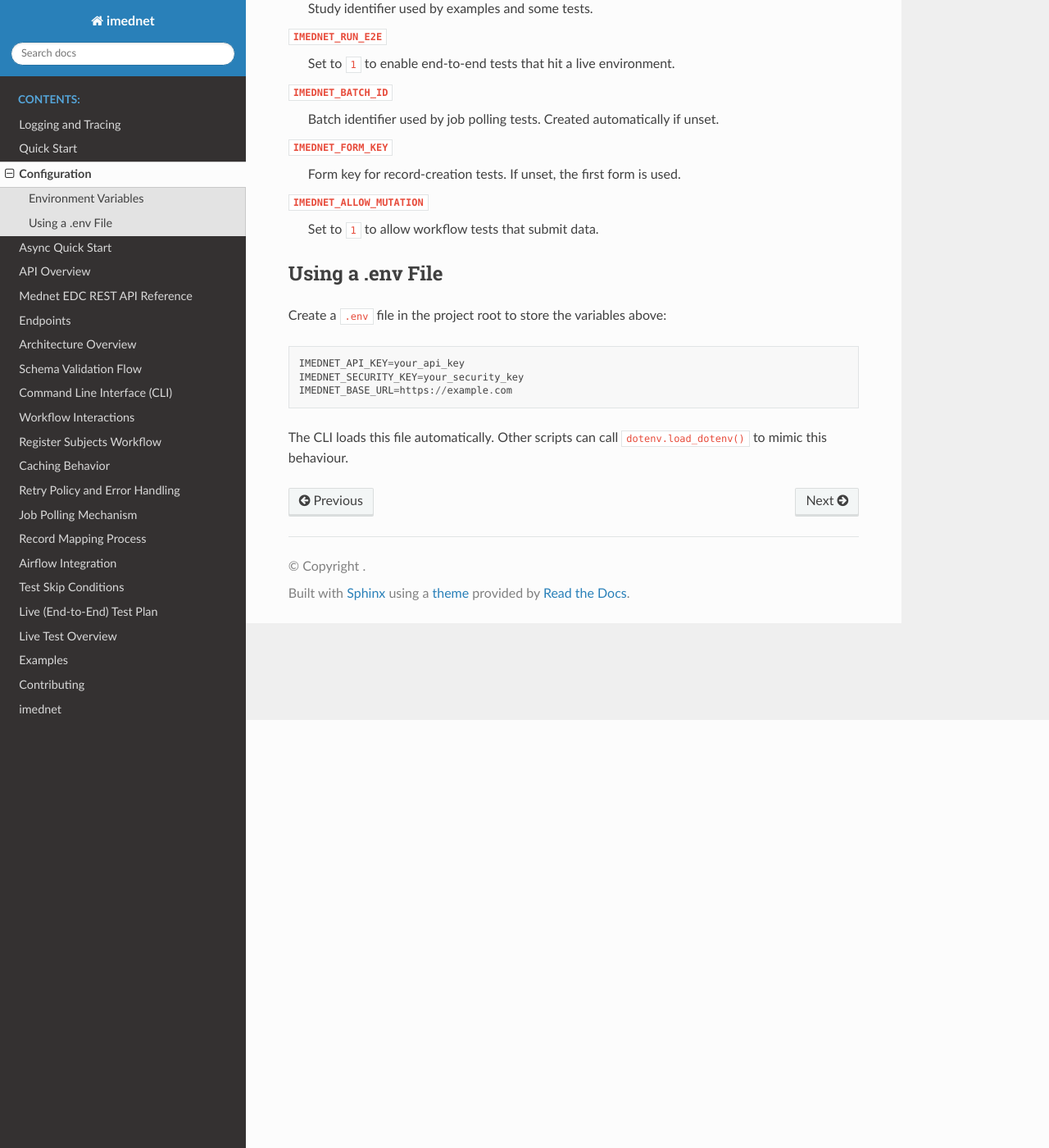
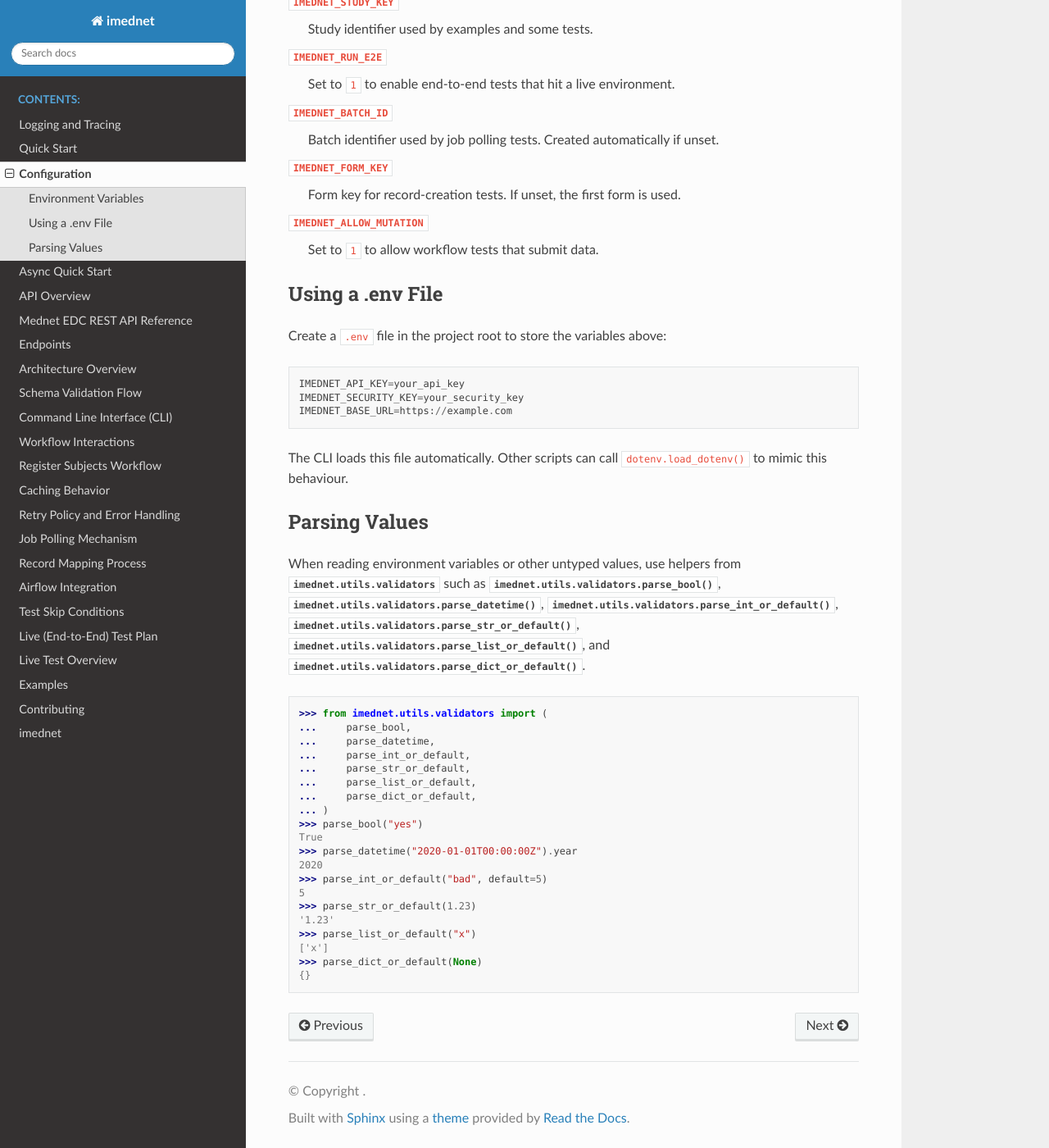
Before and after one commit to fderuiter/imednet-python-sdk, a Sphinx documentation site: the page built from docs/configuration.rst, in a window 1280 px wide and 1400 px high, scrolled down 522 px. Shown: the whole window at 82% size. Built offline with Sphinx 7.4.7 and the Read the Docs theme 3.1.0, drawn with Linux system fonts in a browser that asks for light colours; some of the changed text lies outside the part shown.

Commit message:
docs: document utility helpers

```diff
--- a/docs/architecture.rst
+++ b/docs/architecture.rst
@@ -13,7 +13,7 @@ Components
    graph TD
        CLI[CLI] --> |invokes| Workflows
        Workflows --> |coordinate| Endpoints
-       Endpoints --> |use| Client[(HTTP Client)]
+       Endpoints --> |use| Client(["HTTP Client"])
        Client --> |requests| API
 
 Core Client
@@ -73,7 +73,7 @@ Data Flow
        Workflows --> |call| Endpoints
        Endpoints --> |delegate| Client
        Client --> |talks to| API
-       Client --> |uses| Cache[(Caches)]
+       Client --> |uses| Cache(["Caches"])
 
 Extension Points
 ----------------
--- a/docs/conf.py
+++ b/docs/conf.py
@@ -107,7 +107,13 @@ autosummary_generate = True
 # Mock heavy optional dependencies so autodoc does not import them
 autodoc_mock_imports = ["pandas", "numpy", "matplotlib", "pydantic", "airflow"]
 
-suppress_warnings = ["ref.ref", "toc.excluded", "autodoc.import", "autodoc", "sphinx_autodoc_typehints"]
+suppress_warnings = [
+    "ref.ref",
+    "toc.excluded",
+    "autodoc.import",
+    "autodoc",
+    "sphinx_autodoc_typehints",
+]
 
 # Ignore noisy pydantic schema generation warnings.
 warnings.filterwarnings("ignore", message="Failed guarded type import", category=UserWarning)
--- a/docs/configuration.rst
+++ b/docs/configuration.rst
@@ -15,7 +15,8 @@ Environment Variables
     Security key used for authentication.
 
 ``IMEDNET_BASE_URL``
-    Optional base URL for private deployments.
+    Optional base URL for private deployments. Sanitize with
+    :func:`imednet.utils.url.sanitize_base_url`.
 
 ``IMEDNET_STUDY_KEY``
     Study identifier used by examples and some tests.
@@ -43,3 +44,38 @@ Create a ``.env`` file in the project root to store the variables above::
 
 The CLI loads this file automatically. Other scripts can call
 ``dotenv.load_dotenv()`` to mimic this behaviour.
+
+Parsing Values
+--------------
+
+When reading environment variables or other untyped values, use helpers from
+:mod:`imednet.utils.validators` such as
+:func:`imednet.utils.validators.parse_bool`,
+:func:`imednet.utils.validators.parse_datetime`,
+:func:`imednet.utils.validators.parse_int_or_default`,
+:func:`imednet.utils.validators.parse_str_or_default`,
+:func:`imednet.utils.validators.parse_list_or_default`, and
+:func:`imednet.utils.validators.parse_dict_or_default`.
+
+.. code-block:: python
+
+   >>> from imednet.utils.validators import (
+   ...     parse_bool,
+   ...     parse_datetime,
+   ...     parse_int_or_default,
+   ...     parse_str_or_default,
+   ...     parse_list_or_default,
+   ...     parse_dict_or_default,
+   ... )
+   >>> parse_bool("yes")
+   True
+   >>> parse_datetime("2020-01-01T00:00:00Z").year
+   2020
+   >>> parse_int_or_default("bad", default=5)
+   5
+   >>> parse_str_or_default(1.23)
+   '1.23'
+   >>> parse_list_or_default("x")
+   ['x']
+   >>> parse_dict_or_default(None)
+   {}
--- a/docs/logging_and_tracing.rst
+++ b/docs/logging_and_tracing.rst
@@ -3,8 +3,8 @@ Logging and Tracing
 
 The :class:`imednet.core.client.Client` configures JSON formatted logging when it
 is instantiated. You can adjust the log level with the ``log_level`` parameter or
-call :func:`imednet.utils.configure_json_logging` in your application to apply the
-same format globally.
+call :func:`imednet.utils.json_logging.configure_json_logging` in your application
+to apply the same format globally.
 
 If `opentelemetry` is installed, the client can record spans around each HTTP
 request. Installing ``opentelemetry-instrumentation-httpx`` will automatically
```
Also changed, not shown: CHANGELOG.md (+1 -0 lines), docs/imednet.utils.rst (+70 -0 lines).
